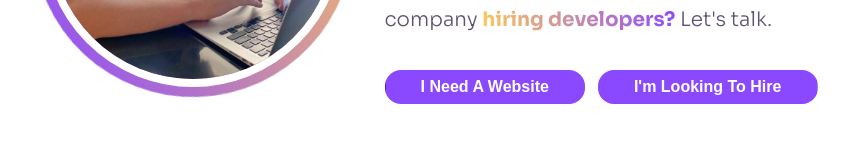
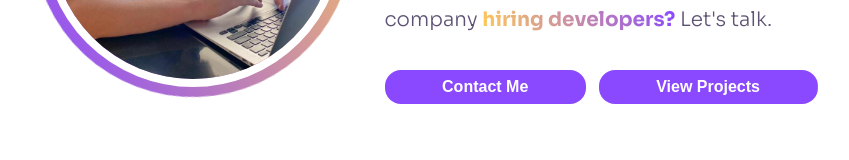
Before and after one commit to MikeKochendorfer/portfolio, a Next.js app: page / in a window 1280 px wide. Shown: the part 452-612 px from the top of the page, without its empty margins (215-1064 px from the left). Built offline with nearby package versions, Linux system fonts and the light colour scheme.

Commit message:
update: button text and functionality

```diff
--- a/components/IntroCard.tsx
+++ b/components/IntroCard.tsx
@@ -1,6 +1,7 @@
 import Avatar from "./Avatar";
 import Button from "./Button";
 import styles from "../styles/IntroCardStyles.module.css";
+import Router from "next/router";
 
 export default function IntroCard(): JSX.Element {
   return (
@@ -23,13 +24,13 @@ export default function IntroCard(): JSX.Element {
         <div className={styles.callToAction}>
           <Button
             variant={"primary"}
-            buttonText={"I need a website"}
-            onClick={() => console.log("client wants a website")}
+            buttonText={"Contact Me"}
+            onClick={() => Router.push('/contact')}
           />
           <Button
             variant={"primary"}
-            buttonText={"I'm looking to hire"}
-            onClick={() => console.log("client is hiring")}
+            buttonText={"View Projects"}
+            onClick={() => Router.push('/projects')}
           />
         </div>
       </div>
```
